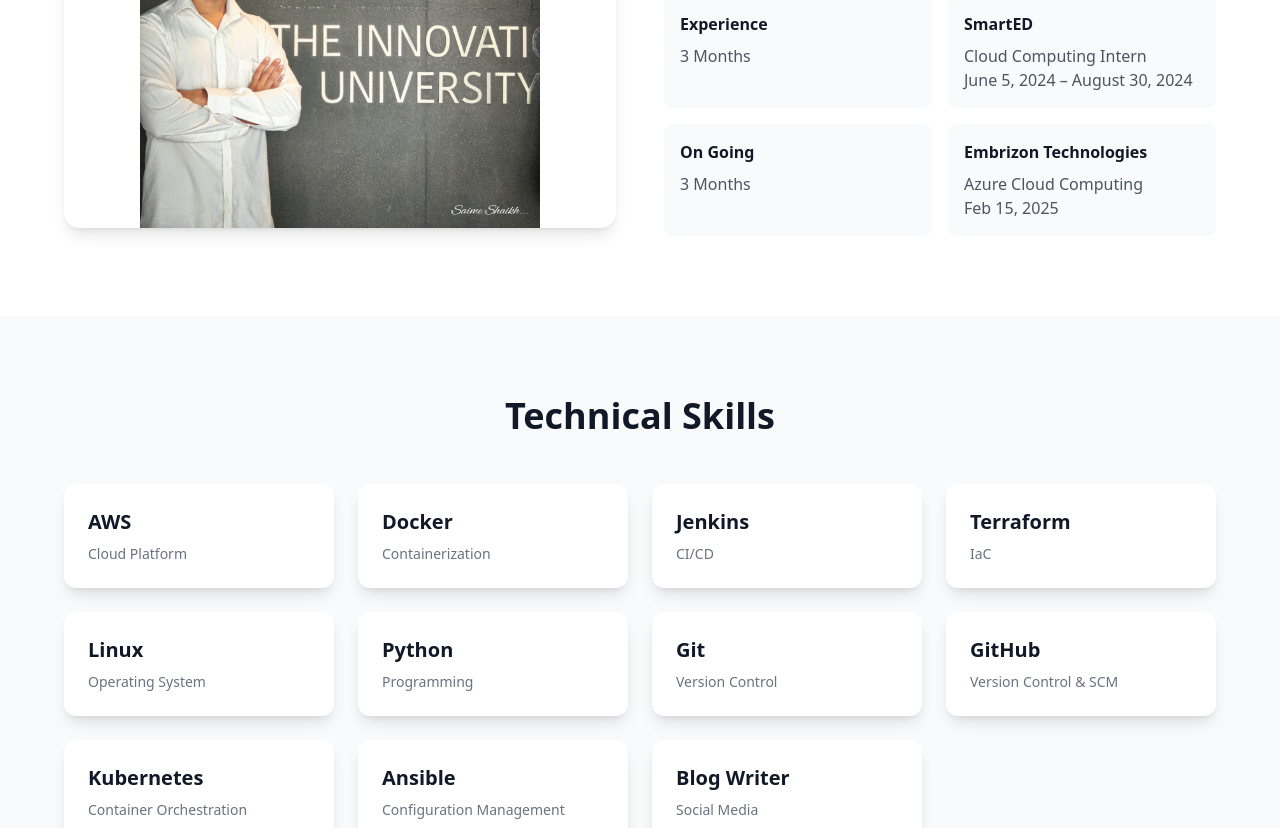
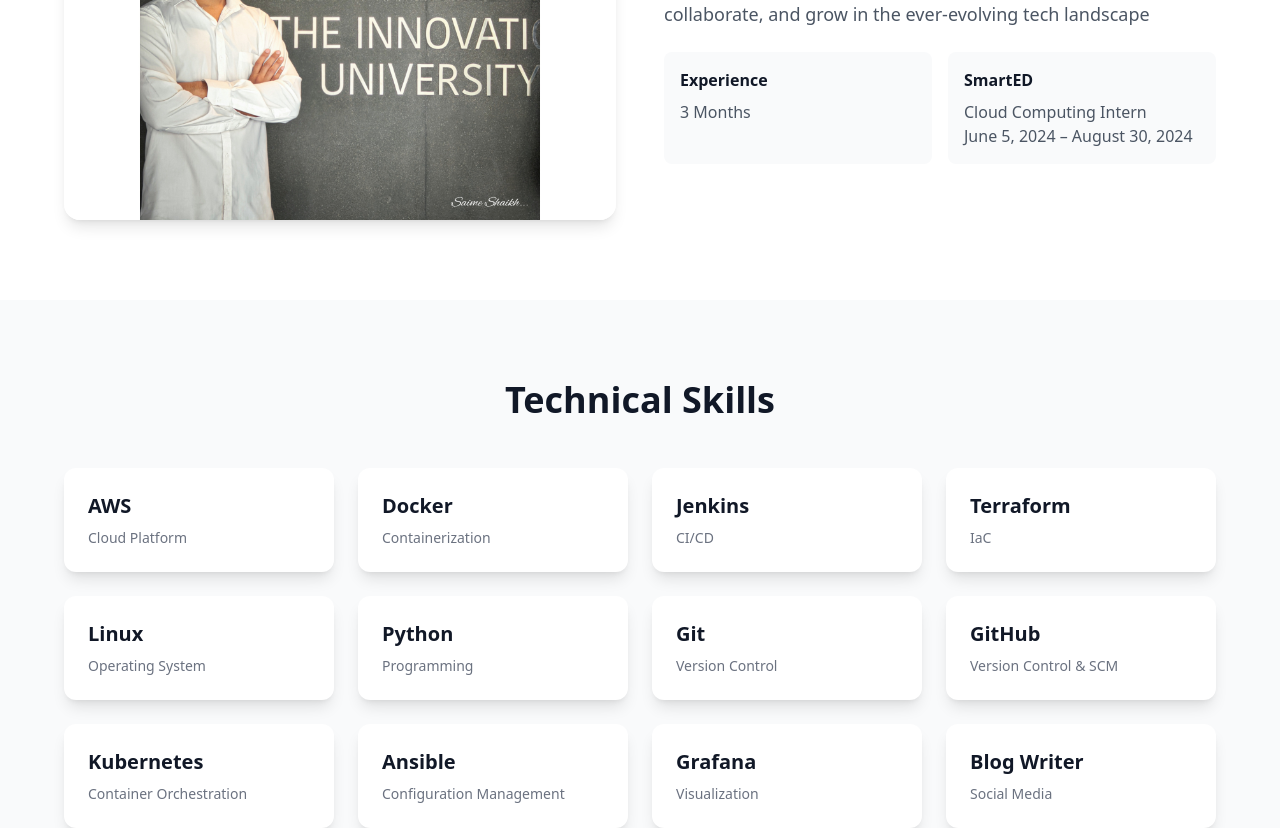
Before and after one commit to SaimShaikh/Portfolio-, a React (Vite) app: page / in a window 1280 px wide. Shown: the part 1260-2088 px from the top of the page. Built offline with nearby package versions, Linux system fonts and the light colour scheme.

Commit message:
Skill add

```diff
--- a/src/components/About.tsx
+++ b/src/components/About.tsx
@@ -33,15 +33,7 @@ const About = () => {
                 <p className="text-gray-600 dark:text-gray-300">Cloud Computing Intern</p>
                 <p className="text-gray-600 dark:text-gray-300">June 5, 2024 – August 30, 2024</p>
               </div>
-              <div className="p-4 bg-gray-50 dark:bg-gray-700 rounded-lg">
-                <h3 className="font-semibold text-gray-900 dark:text-white mb-2">On Going </h3>
-                <p className="text-gray-600 dark:text-gray-300">3 Months </p>
-              </div>
-              <div className="p-4 bg-gray-50 dark:bg-gray-700 rounded-lg">
-                <h3 className="font-semibold text-gray-900 dark:text-white mb-2">Embrizon Technologies</h3>
-                <p className="text-gray-600 dark:text-gray-300">Azure Cloud Computing</p>
-                <p className="text-gray-600 dark:text-gray-300">Feb 15, 2025</p>
-              </div>
+
             </div> }
           </div>
         </div>
--- a/src/components/Skills.tsx
+++ b/src/components/Skills.tsx
@@ -11,6 +11,7 @@ const skills = [
   { name: 'GitHub', level: 'Expert', category: 'Version Control & SCM' },
   { name: 'Kubernetes', level: 'Expert', category: 'Container Orchestration' },
   { name: 'Ansible', level: 'Expert', category: 'Configuration Management' },
+  { name: 'Grafana', level: 'Expert', category: 'Visualization' },
   { name: 'Blog Writer', level: 'Expert', category: 'Social Media' },
 
 ];
```
